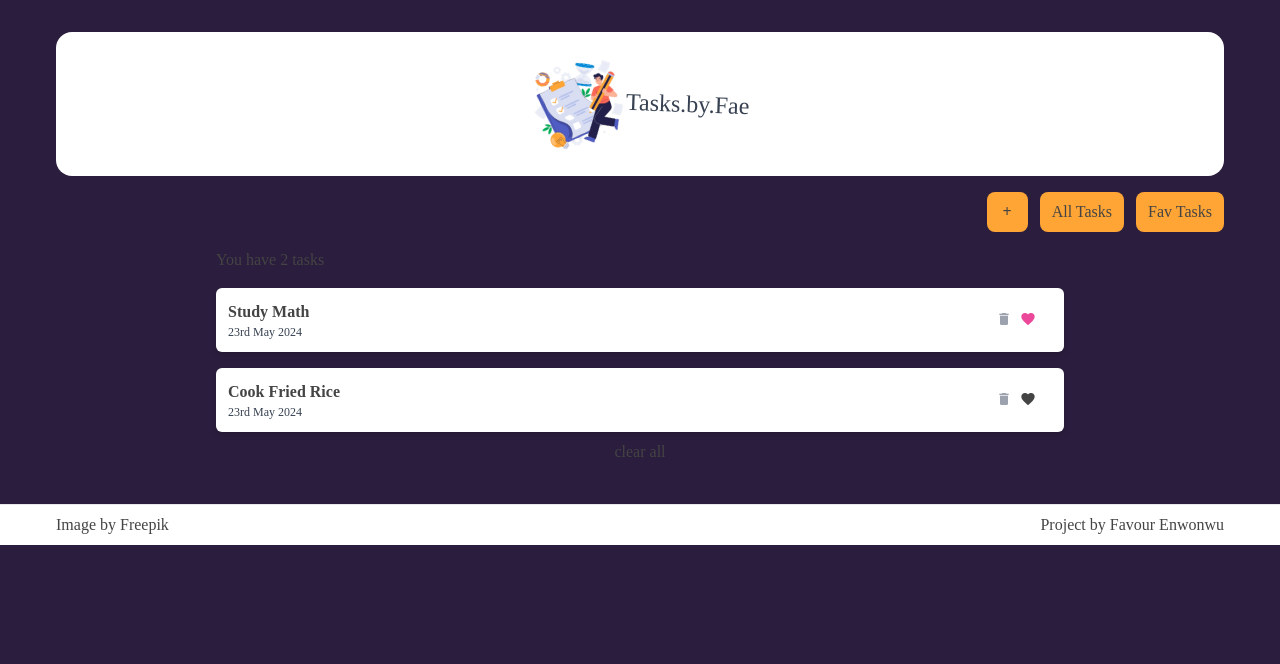
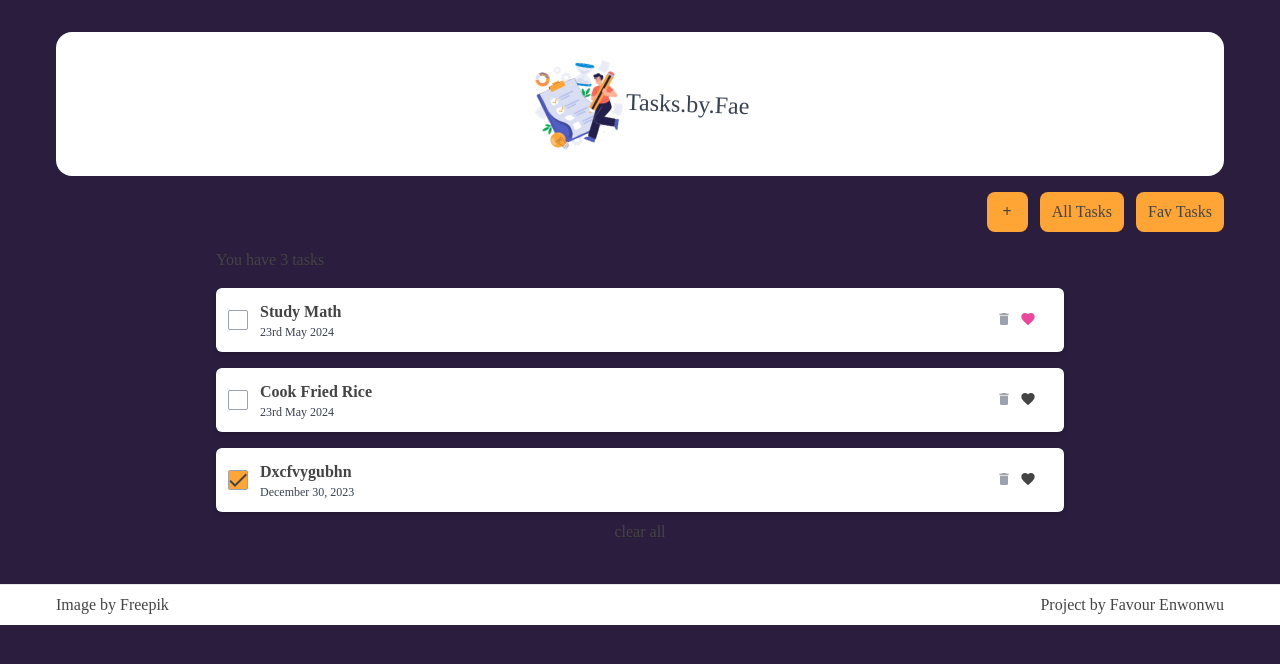
Before and after one commit to darthho/task_management_app, a Vue app: page / in a window 1280 px wide. Shown: the top 664 px of the page. Built offline with nearby package versions, Linux system fonts and the light colour scheme; data requests are answered from the project's data file; the HTML template or start-up script is replaced by a standard one.

Commit message:
Mark a task as completed

```diff
--- a/data/db.json
+++ b/data/db.json
@@ -4,13 +4,22 @@
       "id": 1,
       "title": "Study Math",
       "isFav": true,
+      "completed": false,
       "date": "23rd May 2024"
     },
     {
       "title": "Cook Fried Rice",
       "isFav": false,
+      "completed": false,
       "id": 4,
       "date": "23rd May 2024"
+    },
+    {
+      "title": "dxcfvygubhn",
+      "date": "December 30, 2023",
+      "isFav": false,
+      "id": 6529,
+      "completed": true
     }
   ]
 }
--- a/src/components/TaskDetails.vue
+++ b/src/components/TaskDetails.vue
@@ -2,9 +2,18 @@
   <div
     class="p-3 bg-white mt-4 rounded-md shadow-md flex justify-between items-center w-full"
   >
-    <div>
-      <h3 class="font-semibold">{{ task.title }}</h3>
-      <p class="text-xs text-gray-700">{{ task.date }}</p>
+    <div class="flex items-center">
+      <div
+        class="w-5 h-5 mr-3 border border-gray-400 rounded-sm flex items-center justify-center cursor-pointer transition-colors duration-300 hover:border-blue-500"
+        :class="{ 'bg-[#ffa535]': task.completed }"
+        @click="toggleCompleted(task.id)"
+      >
+        <i v-if="task.completed" class="material-icons">check</i>
+      </div>
+      <div>
+        <h3 class="font-semibold capitalize">{{ task.title }}</h3>
+        <p class="text-xs text-gray-700">{{ task.date }}</p>
+      </div>
     </div>
     <div class="icons text-right">
       <i
@@ -28,7 +37,11 @@ export default {
   props: ["task"],
   setup() {
     const taskStore = useTaskStore();
-    return { taskStore };
+    const toggleCompleted = (taskId) => {
+      // Implement logic to toggle task completion in taskStore based on taskId
+      taskStore.toggleCompleted(taskId);
+    };
+    return { taskStore, toggleCompleted };
   },
 };
 </script>
--- a/src/components/TaskForm.vue
+++ /dev/null
@@ -1,44 +0,0 @@
-<template>
-  <form
-    action=""
-    @submit.prevent="handleSubmit"
-    class="flex justify-center space-x-4"
-  >
-    <input
-      type="text"
-      placeholder="study?  shop??"
-      v-model="newTask"
-      class="border border-[#ffa535] rounded-lg outline-none text-[#555] text-sm p-3 w-[70%]"
-    />
-    <button
-      class="bg-[#ffa535] rounded-lg cursor-pointer text-3xl font-bold px-4"
-    >
-      +
-    </button>
-  </form>
-</template>
-
-<script>
-import { ref } from "vue";
-import { useTaskStore } from "../stores/TaskStore";
-export default {
-  setup() {
-    const taskStore = useTaskStore();
-    const newTask = ref("");
-    const date = ref("");
-    const handleSubmit = () => {
-      if (newTask.value.length > 0) {
-        taskStore.addTask({
-          title: newTask.value,
-          date: date.value,
-          isFav: false,
-          id: Math.floor(Math.random() * 10000),
-        });
-        newTask.value = "";
-      }
-      console.log(newTask, date);
-    };
-    return { handleSubmit, newTask, date };
-  },
-};
-</script>
--- a/src/stores/TaskStore.js
+++ b/src/stores/TaskStore.js
@@ -65,6 +65,20 @@ export const useTaskStore = defineStore("taskStore", {
         console.log(res.error);
       }
     },
+    async toggleCompleted(id) {
+      const task = this.tasks.find((t) => t.id === id);
+      task.completed = !task.completed;
+
+      const res = await fetch("http://localhost:3000/tasks/" + id, {
+        method: "PATCH",
+        body: JSON.stringify({ completed: task.completed }),
+        headers: { "Content-Type": "application/json" },
+      });
+
+      if (res.error) {
+        console.log(res.error);
+      }
+    },
   },
   persist: true,
 });
```
